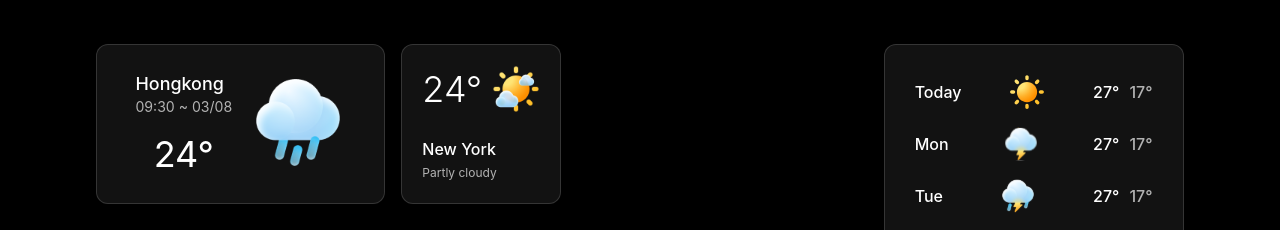
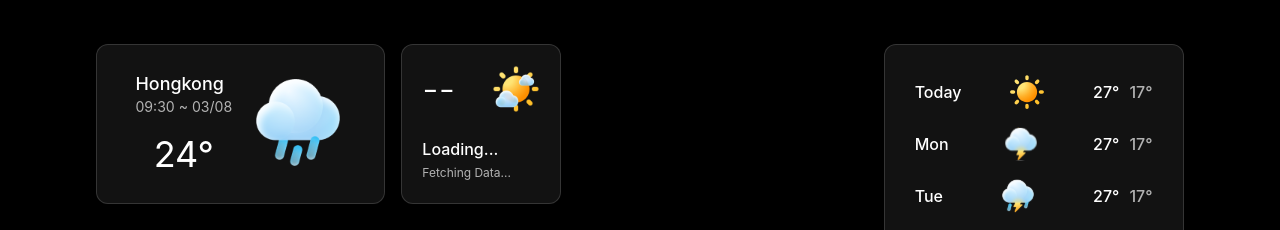
Before and after one commit to namanajmera/weather-app, a Next.js app: page / in a window 1280 px wide. Shown: the part 289-519 px from the top of the page. Built offline with nearby package versions, Linux system fonts and the light colour scheme; no server answers.

Commit message:
Added: API Integration.

```diff
--- a/src/app/components/CurrentLocationWeather.tsx
+++ b/src/app/components/CurrentLocationWeather.tsx
@@ -1,18 +1,47 @@
+"use client"
+
+import { useEffect, useState } from "react";
+import { LocationState } from "@/models/locationModel";
+import { getWeatherData } from "@/utils/apis";
 import Image from "next/image";
 
-const CurrentLocationWeather = () => {
+type Props = {
+    location: LocationState;
+};
+
+const CurrentLocationWeather = ({ location }: Props) => {
+    const [weather, setWeather] = useState<any>(null);
+
+    useEffect(() => {
+        if (location.city) {
+            getWeatherData(location.city)
+                .then((response) => {
+                    setWeather(response.data);
+                })
+                .catch((error) => {
+                    console.error("Error fetching weather data:", error);
+                });
+        }
+    }, [location.city]);
+
     return (
         <div className="border border-white/15 rounded-xl p-5 w-40 h-40 backdrop-blur-[80px] shadow-lg shadow-black/20 bg-[#121212] flex flex-col justify-between space-y-5">
             <div className="flex justify-between items-center">
-                <h1 className="font-light text-4xl text-center text-white">24&deg;</h1>
-                <Image src="/weather/35_partly_cloudy_daytime_color.svg" alt="" width={48} height={48} />
+                <h1 className="font-light text-4xl text-center text-white">
+                    {weather ? `${Math.round(weather.main.temp - 273.15)}°` : "--"}
+                </h1>
+                <Image src="/weather/35_partly_cloudy_daytime_color.svg" alt="" width={48} height={48} priority />
             </div>
             <div>
-                <h1 className="font-medium text-base leading-[125%] text-white">New York</h1>
-                <span className="font-normal text-xs leading-[133%] text-white/68">Partly cloudy</span>
+                <h1 className="font-medium text-base leading-[125%] text-white">
+                    {weather ? weather.name : "Loading..."}
+                </h1>
+                <span className="font-normal text-xs leading-[133%] text-white/68 capitalize">
+                    {weather ? weather.weather[0].description : "Fetching data..."}
+                </span>
             </div>
         </div>
-    )
-}
+    );
+};
 
 export default CurrentLocationWeather;
--- a/src/app/components/DayWiseWeather.tsx
+++ b/src/app/components/DayWiseWeather.tsx
@@ -1,6 +1,7 @@
 import Image from "next/image";
 
 const DayWiseWeather = () => {
+
     const dayWiseData = [
         {
             id: 1,
--- a/src/app/layout.tsx
+++ b/src/app/layout.tsx
@@ -1,6 +1,7 @@
 import type { Metadata } from "next";
 import { Geist, Geist_Mono } from "next/font/google";
 import "./globals.css";
+import ReduxProvider from "@/store/ReduxProvider";
 
 const geistSans = Geist({
   variable: "--font-geist-sans",
@@ -27,7 +28,9 @@
       <body
         className={`${geistSans.variable} ${geistMono.variable} antialiased bg-black text-white`}
       >
-        {children}
+        <ReduxProvider>
+          {children}
+        </ReduxProvider>
       </body>
     </html>
   );
--- a/src/app/page.tsx
+++ b/src/app/page.tsx
@@ -1,3 +1,6 @@
+"use client"
+
+import useLocation from "@/hooks/useLocation";
 import {
   CountryCurrentState,
   CountryWeekData,
@@ -7,10 +10,12 @@
   DayWiseWeather,
 } from "./components";
 
-export default function Home() {
+const Home = () => {
+  const { error, loading, location } = useLocation();
+  console.log("error, loading, location", error, loading, location);
   return (
     <>
-      <div className="flex justify-center items-center min-h-screen">
+      {!loading && <div className="flex justify-center items-center min-h-screen">
         <div className="flex justify-center items-center m-auto flex-col space-y-7 p-10">
           <div className="flex flex-col space-y-4 justify-center items-center lg:flex-row lg:space-x-6">
             <CountryWeekData />
@@ -20,14 +25,16 @@
             <div className="flex flex-col space-y-10 lg:items-start">
               <div className="flex flex-col space-y-4 justify-center items-center lg:flex-row lg:space-x-4 lg:space-y-0 lg:items-start">
                 <OtherCountryState />
-                <CurrentLocationWeather />
+                <CurrentLocationWeather location={location} />
               </div>
               <HourWiseWeather />
             </div>
             <DayWiseWeather />
           </div>
         </div>
-      </div>
+      </div>}
     </>
   );
-}
+};
+
+export default Home;
--- /dev/null
+++ b/src/hooks/useLocation.ts
@@ -0,0 +1,24 @@
+"use client"
+
+import { fetchLocationByIP } from "@/store/slice/locationSlice";
+import { AppDispatch, RootState } from "@/store/store";
+import { useEffect } from "react";
+import { useDispatch, useSelector } from "react-redux";
+
+const useLocation = () => {
+    const dispatch = useDispatch<AppDispatch>();
+
+    const location = useSelector((state: RootState) => state.location);
+    const { loading, error } = location;
+
+    useEffect(() => {
+        if (!location.city) {
+            console.log("Fetching location...");
+            dispatch(fetchLocationByIP());
+        }
+    }, [dispatch, location.city]);
+
+    return { loading, error, location };
+};
+
+export default useLocation;
--- /dev/null
+++ b/src/models/locationModel.ts
@@ -0,0 +1,14 @@
+
+export interface LocationState {
+    country: string | null;
+    countryCode: string | null;
+    region: string | null;
+    regionName: string | null;
+    city: string | null;
+    zip: string | null;
+    lat: number | null;
+    lon: number | null;
+    timezone: string | null;
+    loading: boolean | null;
+    error: string | null;
+}
--- /dev/null
+++ b/src/store/ReduxProvider.tsx
@@ -0,0 +1,10 @@
+"use client";
+
+import { Provider } from "react-redux";
+import { store } from "./store";
+
+const ReduxProvider = ({ children }: { children: React.ReactNode }) => {
+    return <Provider store={store}>{children}</Provider>;
+};
+
+export default ReduxProvider;
--- /dev/null
+++ b/src/store/slice/locationSlice.ts
@@ -0,0 +1,61 @@
+import { LocationState } from "@/models/locationModel";
+import { createSlice, createAsyncThunk } from "@reduxjs/toolkit";
+import axios from "axios";
+
+const initialState: LocationState = {
+    country: null,
+    countryCode: null,
+    region: null,
+    regionName: null,
+    city: null,
+    zip: null,
+    lat: null,
+    lon: null,
+    timezone: null,
+    loading: true,
+    error: null,
+};
+
+export const fetchLocationByIP = createAsyncThunk(
+    "fetchLocationByIP",
+    async (_, { rejectWithValue }) => {
+        try {
+            const response = await axios.get("http://ip-api.com/json");
+            return response.data;
+        } catch (error) {
+            return rejectWithValue(`Failed to fetch location => ${error}`);
+        }
+    }
+);
+
+const locationSlice = createSlice({
+    name: "location",
+    initialState,
+    reducers: {},
+    extraReducers: (builder) => {
+        builder
+            .addCase(fetchLocationByIP.pending, (state) => {
+                state.loading = true;
+                state.error = null;
+            })
+            .addCase(fetchLocationByIP.fulfilled, (state, action) => {
+                state.loading = false;
+                state.error = null;
+                state.city = action.payload.city;
+                state.country = action.payload.country;
+                state.countryCode = action.payload.countryCode;
+                state.region = action.payload.region;
+                state.regionName = action.payload.regionName;
+                state.zip = action.payload.zip;
+                state.lat = action.payload.lat;
+                state.lon = action.payload.lon;
+                state.timezone = action.payload.timezone;
+            })
+            .addCase(fetchLocationByIP.rejected, (state, action) => {
+                state.loading = false;
+                state.error = action.payload as string;
+            });
+    },
+});
+
+export default locationSlice;
--- /dev/null
+++ b/src/store/store.ts
@@ -0,0 +1,11 @@
+import { configureStore } from "@reduxjs/toolkit";
+import locationSlice from "./slice/locationSlice";
+
+export const store = configureStore({
+    reducer: {
+        location: locationSlice.reducer,
+    },
+});
+
+export type RootState = ReturnType<typeof store.getState>;
+export type AppDispatch = typeof store.dispatch;
--- /dev/null
+++ b/src/utils/apis.ts
@@ -0,0 +1,6 @@
+import axios from "axios"
+
+export const getWeatherData = async (city: string | null) => {
+    const response = await axios.get(`https://api.openweathermap.org/data/2.5/weather?q=${city}&appid=${process.env.NEXT_PUBLIC_WEATHER_API_KEY}`);
+    return response;
+}
```
Also changed, not shown: package.json (+8 -5 lines), 1 other file (tests, documents, lock files or other folders).
